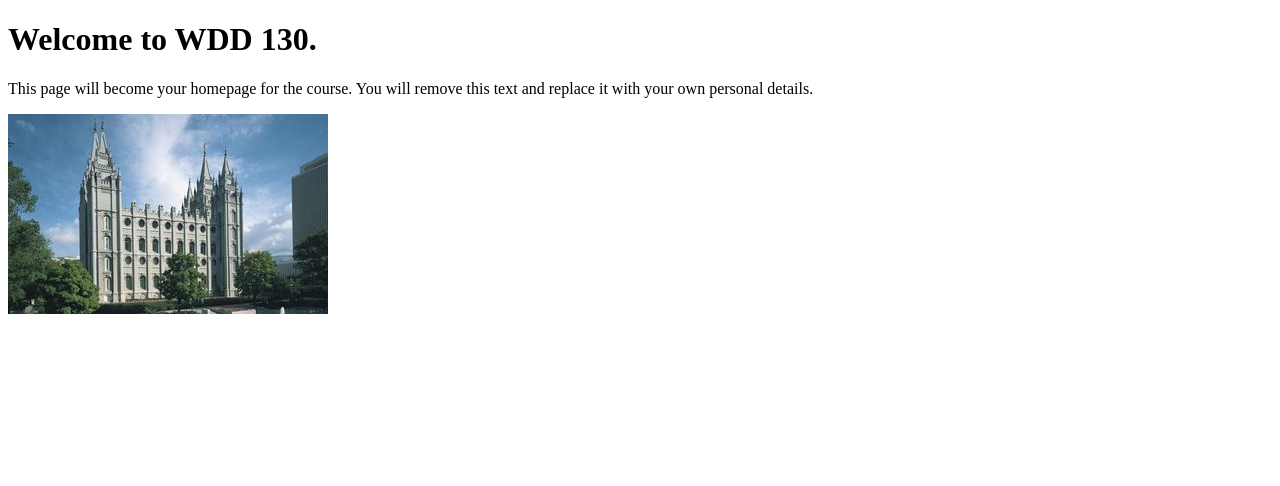
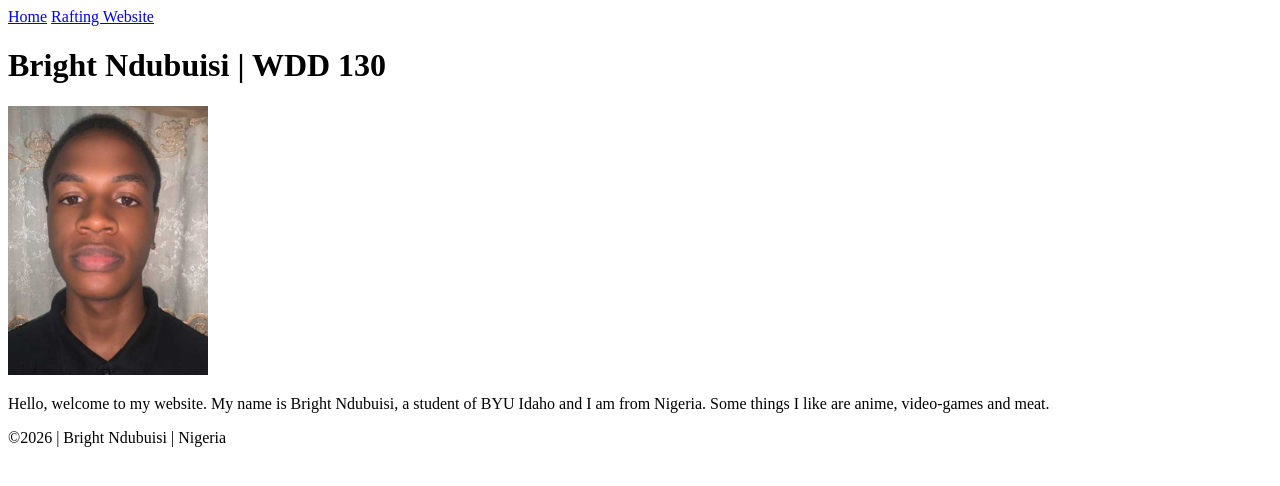
Before and after one commit to bright-droid/wdd130, a plain HTML site: page index.html in a window 1280 px wide. Drawn offline with Linux system fonts and the light colour scheme.

Commit message:
Homepage Assignment

```diff
--- a/index.html
+++ b/index.html
@@ -1,14 +1,24 @@
 <!DOCTYPE html>
-<html lang="en">
+<html lang="en-US">
 <head>
     <meta charset="UTF-8">
     <meta name="viewport" content="width=device-width, initial-scale=1.0">
-    <title>WDD 130 | Personal Homepage</title>
+    <title>Bright Ndubuisi | WDD 130</title>
 </head>
 <body>
-    <h1>Welcome to WDD 130.</h1>
-    <p>This page will become your homepage for the course. You will remove this text and replace it with your own personal details.</p>
-
-    <img src="images/salt-lake-temple.jpg" alt="The Salt Lake Temple.">
+    <header>
+        <nav>
+            <a href="#">Home</a>
+            <a href="wwr/">Rafting Website</a>
+        </nav>
+    </header>
+    <main>
+        <h1>Bright Ndubuisi | WDD 130</h1>
+        <img src="images/profile.jpg" alt="Bright Ndubuisi" width="200">
+        <p>Hello, welcome to my website. My name is Bright Ndubuisi, a student of BYU Idaho and I am from Nigeria. Some things I like are anime, video-games and meat.</p>
+    </main>
+    <footer>
+        <p>&copy;2026 | Bright Ndubuisi | Nigeria</p>
+    </footer>
 </body>
 </html>
```
Also changed, not shown: images/profile.jpg (added).
